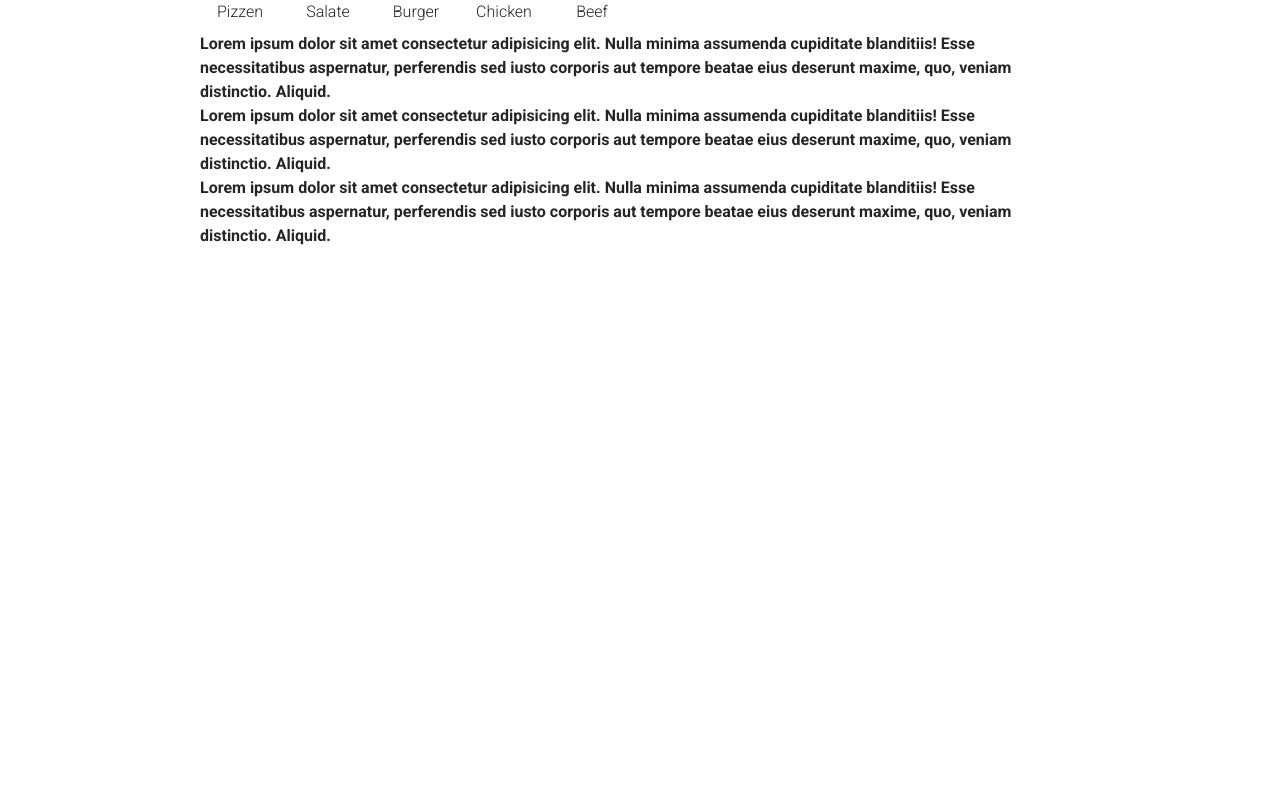
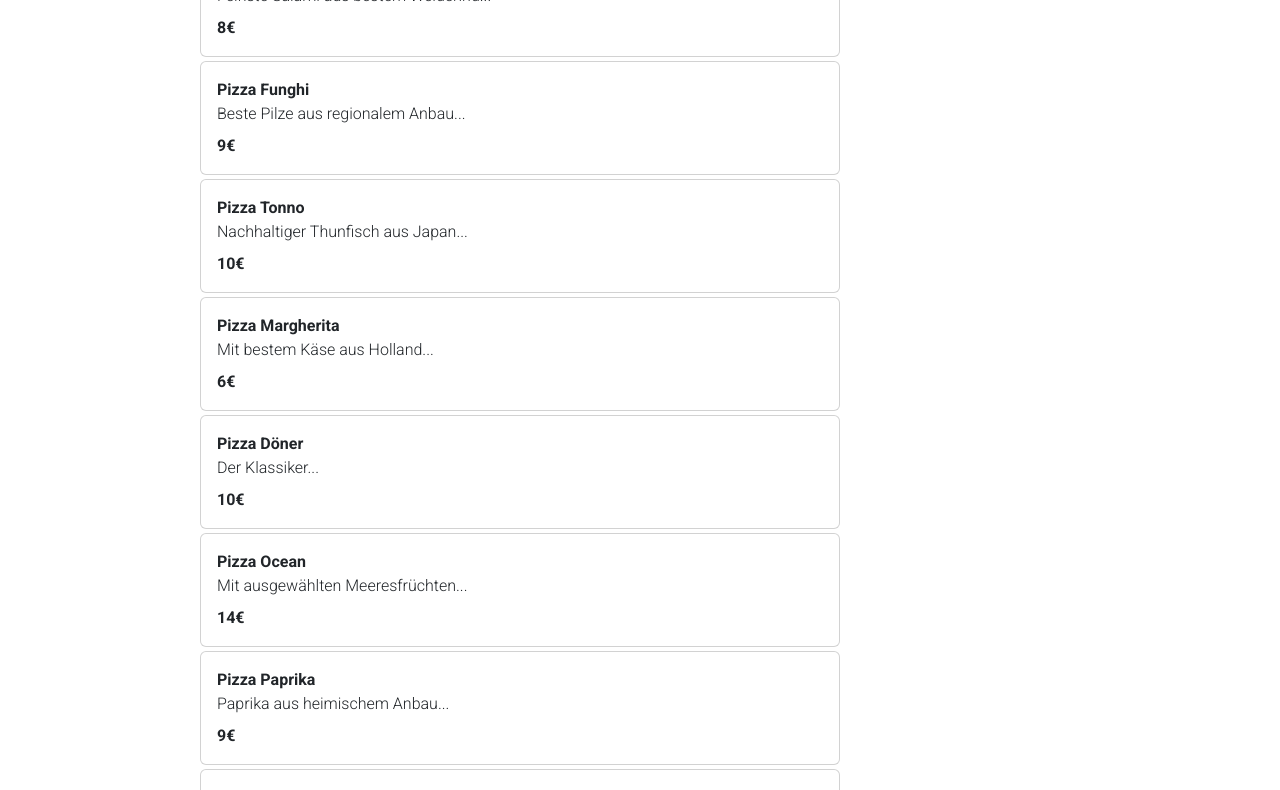
Before and after one commit to JohannHolm/Lieferando, a website: page index.html in a window 1280 px wide. Shown: the part 499-1289 px from the top of the page. Before the commit the page ends 800 px from the top, so only its background shows below. Drawn offline with nearby package versions, Linux system fonts and the light colour scheme.

Commit message:
wording, JS

```diff
--- a/index.html
+++ b/index.html
@@ -14,7 +14,8 @@
     <script src="https://cdn.jsdelivr.net/npm/bootstrap@5.3.1/dist/js/bootstrap.bundle.min.js"></script>
 </head>
 
-<body>
+<body onload="generatePizzas()">
+
     <nav class="navbar bg-body-tertiary">
         <div class="container-fluid navbar">
             <a class="navbar-brand" href="index.html">
@@ -25,7 +26,9 @@
                 class="navbar-menu-logo" src="img/icons/navbar-menu-logo.png" alt="">
         </div>
     </nav>
+
     <img class="main-img" src="img/menu/main-head-img.jpg" alt="">
+
     <div class="content">
         <div class="fw-bolder fs-1">Restaurant Max <img class="restaurant-logo" src="img/icons/restaurant-logo.jpg"
                 alt=""><br>
@@ -34,68 +37,24 @@
         </div>
     </div>
 
-
-
     <div class="content">
         <div class="menu-navbar">
-            <span class="text-dark fw-light" href="">Pizzen</span>
-            <span class="text-dark fw-light" href="">Salate</span>
-            <span class="text-dark fw-light" href="">Burger</span>
-            <span class="text-dark fw-light" href="">Chicken</span>
-            <span class="text-dark fw-light" href="">Beef</span>
+            <span id="menu-1" onclick="generatePizzas()" class="text-dark fw-light btn" href="">Pizzen</span>
+            <span id="menu-2" onclick="generateSalads()" class="text-dark fw-light btn" href="">Salate</span>
+            <span id="menu-3" onclick="generateBurger()" class="text-dark fw-light btn" href="">Burger</span>
+            <span id="menu-4" onclick="generateChicken()" class="text-dark fw-light btn" href="">Chicken</span>
+            <span id="menu-5" onclick="generateBeef()" class="text-dark fw-light btn" href="">Beef</span>
         </div>
     </div>
 
-
-
-
-
     <div class="content">
-
-
-
-
-        <div class="main-box-meals">
-            <div>Lorem ipsum dolor sit amet consectetur adipisicing elit. Nulla minima assumenda cupiditate blanditiis!
-                Esse necessitatibus aspernatur, perferendis sed iusto corporis aut tempore beatae eius deserunt maxime,
-                quo, veniam distinctio. Aliquid.</div>
-            <div>Lorem ipsum dolor sit amet consectetur adipisicing elit. Nulla minima assumenda cupiditate blanditiis!
-                Esse necessitatibus aspernatur, perferendis sed iusto corporis aut tempore beatae eius deserunt maxime,
-                quo, veniam distinctio. Aliquid.</div>
-            <div>Lorem ipsum dolor sit amet consectetur adipisicing elit. Nulla minima assumenda cupiditate blanditiis!
-                Esse necessitatibus aspernatur, perferendis sed iusto corporis aut tempore beatae eius deserunt maxime,
-                quo, veniam distinctio. Aliquid.</div>
+        <div id="meal-content" class="main-box-meals">
         </div>
-
         <div class="offcanvas offcanvas-end" tabindex="-1" id="offcanvasRight" aria-labelledby="offcanvasRightLabel">
             <div class="offcanvas-header">
                 <h5 class="offcanvas-title text-dark" id="offcanvasRightLabel">Warenkorb</h5>
-                <button type="button" class="btn-close" data-bs-dismiss="offcanvas" aria-label="Close"></button>
+                <button type="button" class="btn-close " data-bs-dismiss="offcanvas" aria-label="Close"></button>
             </div>
-            <div class="offcanvas-body">
-                <div class="offcanvas-body">
-                    <!-- <div class="card">
-                    <div class="card-body">
-                        <span>2</span>
-                        <span>Salami Pizza</span>
-                        <span>12.00€</span>
-                        <button class="btn btn-outline-primary btny">+</button>
-                        <button class="btn btn-outline-primary btny">-</button>
-                        <button class="btn btn-outline-secondary btny">Löschen</button>
-                    </div>
-                </div>
-            </div>-->
-                </div>
-
-
-
-
-
-
-
-
-
-                <!--menu navbar in index html erstellen, menu karten js rendern-->
 </body>
 
 </html>
--- a/script.js
+++ b/script.js
@@ -1,128 +1,299 @@
-let pizzas: [
+let pizzas = [
   {
     name: 'Pizza Salami',
     price: '8',
-    description: 'Das leckerste vom feinsten und besten...',
+    description: 'Feinste Salami aus bestem Weiderind...',
   },
   {
     name: 'Pizza Funghi',
     price: '9',
-    description: 'Das leckerste vom feinsten und besten...',
+    description: 'Beste Pilze aus regionalem Anbau...',
   },
   {
     name: 'Pizza Tonno',
-    price: '8',
-    description: 'Das leckerste vom feinsten und besten...',
+    price: '10',
+    description: 'Nachhaltiger Thunfisch aus Japan...',
   },
   {
     name: 'Pizza Margherita',
     price: '6',
-    description: 'Das leckerste vom feinsten und besten...',
+    description: 'Mit bestem Käse aus Holland...',
   },
   {
     name: 'Pizza Döner',
-    price: '8',
-    description: 'Das leckerste vom feinsten und besten...',
+    price: '10',
+    description: 'Der Klassiker...',
   },
   {
     name: 'Pizza Ocean',
     price: '14',
-    description: 'Das leckerste vom feinsten und besten...',
+    description: 'Mit ausgewählten Meeresfrüchten...',
   },
   {
     name: 'Pizza Paprika',
-    price: '8',
-    description: 'Das leckerste vom feinsten und besten...',
+    price: '9',
+    description: 'Paprika aus heimischem Anbau...',
   },
   {
     name: 'Pizza Diavolo',
-    price: '9',
-    description: 'Das leckerste vom feinsten und besten...',
-  }
+    price: '10',
+    description:
+      'Mit echter Salami aus Italien mit dem Gewissen etwas...',
+  },
 ];
-let salads: [
+let salads = [
   {
     name: 'Salat Cesare',
     price: '12',
-    description: 'Das leckerste vom feinsten und besten...',
+    description: 'Bester Salat mit Dressing-Joghurt hausgemacht...',
   },
   {
     name: 'Salat Salmone',
     price: '14',
-    description: 'Das leckerste vom feinsten und besten...',
+    description: 'Salat mit echten Lachs aus Norwegen...',
   },
   {
     name: 'Salat Ocean',
     price: '12',
-    description: 'Das leckerste vom feinsten und besten...',
+    description: 'Ein echter Meeressalat...',
   },
   {
     name: 'Salat Basic',
     price: '9',
-    description: 'Das leckerste vom feinsten und besten...',
+    description: 'Unser Standard der Hauses...',
   },
   {
     name: 'Salat Schafsbock',
     price: '12',
-    description: 'Das leckerste vom feinsten und besten...',
+    description: 'Mit echtem Feta aus Kreta...',
   },
   {
     name: 'Salat Oily',
     price: '12',
-    description: 'Das leckerste vom feinsten und besten...',
+    description: 'Der Signature Salat mit Olivenöl aus Malta...',
   },
   {
     name: 'Salat Farmer',
     price: '10',
-    description: 'Das leckerste vom feinsten und besten...',
+    description: 'Der klassische Bauernsalat...',
   },
   {
     name: 'Salat Scampi',
     price: '16',
-    description: 'Das leckerste vom feinsten und besten...',
-  }
+    description: 'Für echte liebhaber...',
+  },
 ];
-let burger: [
+let burgers = [
   {
     name: 'Cheeseburger',
     price: '6',
-    description: 'Das leckerste vom feinsten und besten...',
+    description: 'Klassisch und schnell mit Käse...',
   },
   {
     name: 'Double Cheeseburger',
     price: '9',
-    description: 'Das leckerste vom feinsten und besten...',
+    description: 'Der doppelte Klassiker - herrlich...',
   },
   {
     name: 'Chickenburger',
     price: '8',
-    description: 'Das leckerste vom feinsten und besten...',
+    description: 'Die Fitness Alternative...',
   },
   {
     name: 'Vegan-Mist Burger',
     price: '16',
-    description: 'Das leckerste vom feinsten und besten...',
+    description: 'Bitte bestelle Fleisch...',
   },
   {
     name: 'Triple-Cheeseburger',
     price: '12',
-    description: 'Das leckerste vom feinsten und besten...',
+    description: 'Unser King Triple Cheeseburger - ein Traum...',
   },
   {
     name: 'BBQ Burger',
     price: '11',
-    description: 'Das leckerste vom feinsten und besten...',
+    description: 'Wie vom Grill...',
   },
   {
     name: 'Steak Burger',
     price: '12',
-    description: 'Das leckerste vom feinsten und besten...',
+    description: 'Für echte Genießer und Großverdiener...',
   },
   {
     name: 'Super Vegan Burger',
     price: '16',
-    description: 'Das leckerste vom feinsten und besten...',
-  }
+    description: 'Ernsthaft?...',
+  },
+];
+let chicken = [
+  {
+    name: 'Hahn',
+    price: '6',
+    description: 'Ein ganzer Gockel - kross gebraten...',
+  },
+  {
+    name: 'Halber Hahn',
+    price: '9',
+    description: 'Ein halber Gockel - auch der ist kross gebraten...',
+  },
+  {
+    name: 'Hähnchen',
+    price: '8',
+    description: 'Ein ganzes Huhn...',
+  },
+  {
+    name: 'Chicken-Wings',
+    price: '16',
+    description: '12 Chicken Wings mit BBQ Gewürz...',
+  },
+  {
+    name: 'Nuggets',
+    price: '12',
+    description: 'Die kleinen klassiker gold braun frittiert...',
+  },
+  {
+    name: 'Chicken-Filet',
+    price: '11',
+    description: 'Für unsere Genießer...',
+  },
+  {
+    name: 'Chicken Tenders',
+    price: '12',
+    description: 'Feinstes Filet mit krosser Panade...',
+  },
+  {
+    name: 'Pulled Chicken',
+    price: '16',
+    description: 'Fein gegartes Chicken Filet - weich wie Watte...',
+  },
+];
+let beef = [
+  {
+    name: 'Filet Steak',
+    price: '12',
+    description: 'Das beste Stück Fleisch vom deutschen Weidering...',
+  },
+  {
+    name: 'Rumpsteak',
+    price: '9',
+    description: 'Ein ordentliches Stück Angus Beef...',
+  },
+  {
+    name: 'Ribeye Steak',
+    price: '8',
+    description:
+      'Mit dem legendären Fettauge für besten Geschmack...',
+  },
+  {
+    name: 'Tomahawk Steak',
+    price: '16',
+    description: 'Das Steak für echte Männer und keine Veganer...',
+  },
+  {
+    name: 'Schweine Steak',
+    price: '6',
+    description:
+      'Feinste Medaillons - butterweich in Sauce Bernaisse...',
+  },
+  {
+    name: 'Flanksteak',
+    price: '11',
+    description: 'Ein gutes Stück Flankensteak - 900g...',
+  },
+  {
+    name: 'Pulled Steak',
+    price: '12',
+    description:
+      'Bestes Fleisch gegart bis es butterweich ist und zerfällt...',
+  },
+  {
+    name: 'Mettwurst',
+    price: '99',
+    description: 'Mett mit Zwiebeln und Pfeffer...',
+  },
 ];
 
-function generateMealBoxes() {}
+function generatePizzas() {
+  let html = document.getElementById('meal-content');
+  html.innerHTML = '';
+  for (let i = 0; i < pizzas.length; i++) {
+    let pizza = pizzas[i];
+    html.innerHTML += /*html*/ `
+    <div class="card">
+                <div class="card-body">
+                    <span>${pizza.name}</span>
+                    <span class="fw-light">${pizza.description}</span>
+                    <span>${pizza.price}€</span>
+                </div>
+            </div>
+  `;
+  }
+}
+
+function generateSalads() {
+  let html = document.getElementById('meal-content');
+  html.innerHTML = '';
+  for (let i = 0; i < salads.length; i++) {
+    let salad = salads[i];
+    html.innerHTML += /*html*/ `
+    <div class="card">
+                <div class="card-body">
+                    <span>${salad.name}</span>
+                    <span class="fw-light">${salad.description}</span>
+                    <span>${salad.price}€</span>
+                </div>
+            </div>
+  `;
+  }
+}
+
+function generateBurger() {
+  let html = document.getElementById('meal-content');
+  html.innerHTML = '';
+  for (let i = 0; i < burgers.length; i++) {
+    let burger = burgers[i];
+    html.innerHTML += /*html*/ `
+    <div class="card">
+                <div class="card-body">
+                    <span>${burger.name}</span>
+                    <span class="fw-light">${burger.description}</span>
+                    <span>${burger.price}€</span>
+                </div>
+            </div>
+  `;
+  }
+}
+
+function generateChicken() {
+  let html = document.getElementById('meal-content');
+  html.innerHTML = '';
+  for (let i = 0; i < chicken.length; i++) {
+    let chick = chicken[i];
+    html.innerHTML += /*html*/ `
+    <div class="card">
+                <div class="card-body">
+                    <span>${chick.name}</span>
+                    <span class="fw-light">${chick.description}</span>
+                    <span>${chick.price}€</span>
+                </div>
+            </div>
+  `;
+  }
+}
+
+function generateBeef() {
+  let html = document.getElementById('meal-content');
+  html.innerHTML = '';
+  for (let i = 0; i < beef.length; i++) {
+    let meat = beef[i];
+    html.innerHTML += /*html*/ `
+    <div class="card">
+                <div class="card-body">
+                    <span>${meat.name}</span>
+                    <span class="fw-light">${meat.description}</span>
+                    <span>${meat.price}€</span>
+                </div>
+            </div>
+  `;
+  }
+}
--- a/style.css
+++ b/style.css
@@ -6,6 +6,9 @@ body {
 .navbar {
   background-color: #ff8000;
   padding: 0;
+  position: fixed;
+  width: 100%;
+  top: 0;
 }
 
 .navbar-logo {
@@ -117,3 +120,15 @@ input:focus {
 .border-bottom {
   width: 100vh;
 }
+
+.card {
+  width: 80vh;
+}
+.card-body {
+  display: flex;
+  flex-direction: column;
+}
+
+.card-body span:last-child {
+  margin-top: 8px;
+}
```
